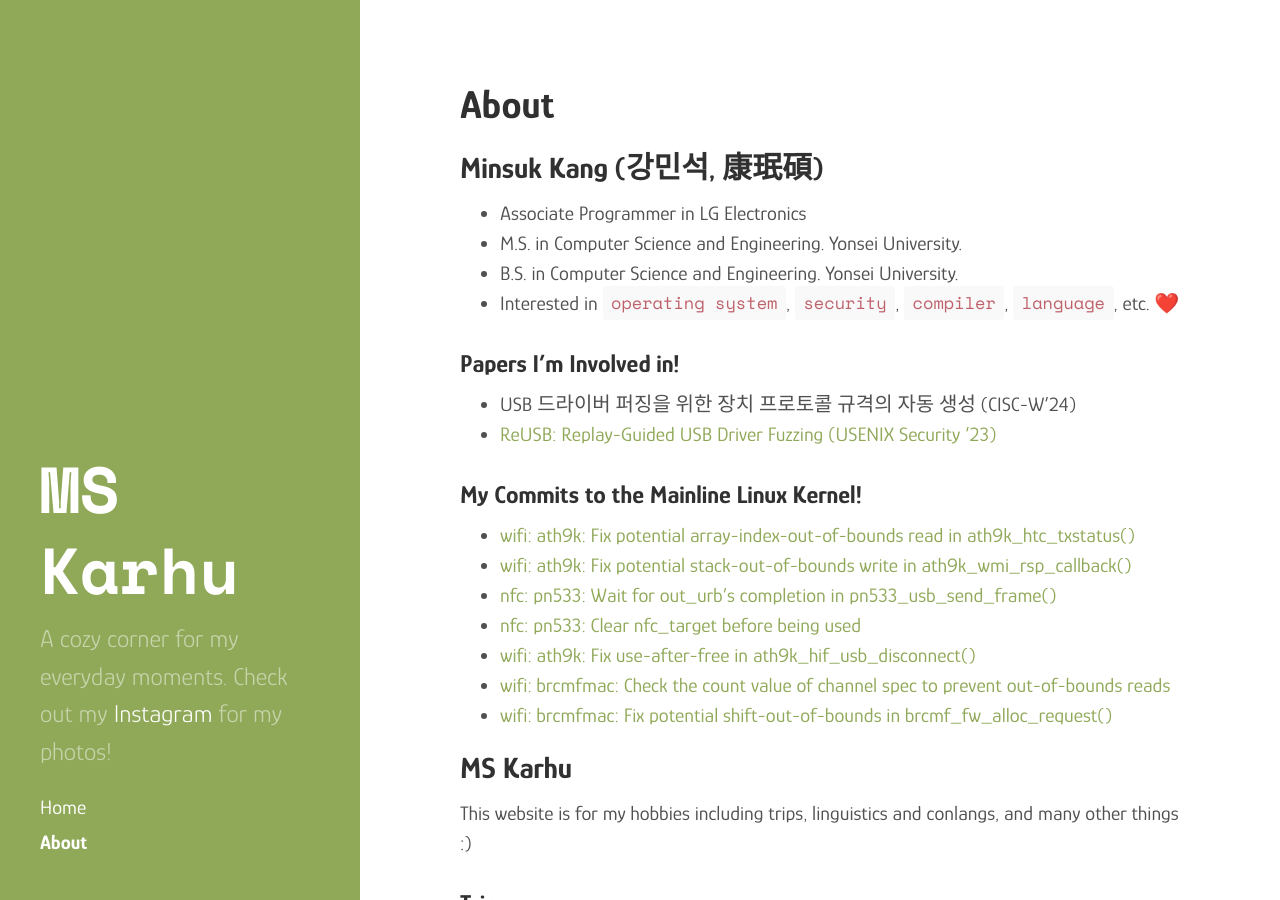
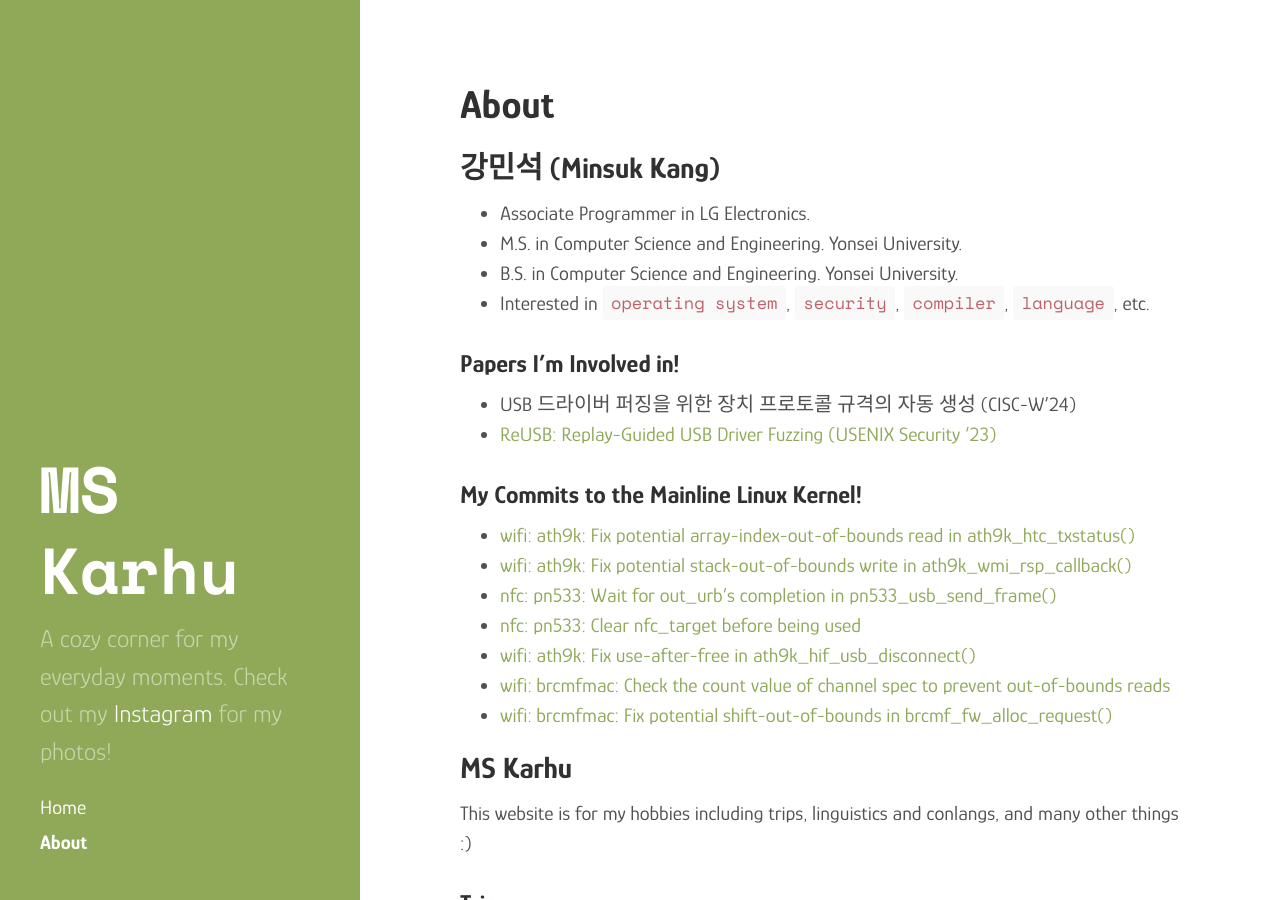
Before and after one commit to minskMedve/minskMedve.github.io, a Jekyll site: the page built from _pages/about.md, in a window 1280 px wide and 900 px high. Built offline with Jekyll 4.4.1, drawn with Linux system fonts in a browser that asks for light colours; some web fonts are replaced.

Commit message:
Minor Fix

```diff
--- a/_pages/about.md
+++ b/_pages/about.md
@@ -3,11 +3,11 @@ layout: page
 title: About
 ---
 
-## Minsuk Kang (강민석, 康珉碩)
-- Associate Programmer in LG Electronics
+## 강민석 (Minsuk Kang)
+- Associate Programmer in LG Electronics.
 - M.S. in Computer Science and Engineering. Yonsei University.
 - B.S. in Computer Science and Engineering. Yonsei University.
-- Interested in `operating system`, `security`, `compiler`, `language`, etc. ❤️
+- Interested in `operating system`, `security`, `compiler`, `language`, etc.
 
 ### Papers I'm Involved in!
 - USB 드라이버 퍼징을 위한 장치 프로토콜 규격의 자동 생성 (CISC-W’24)
```
